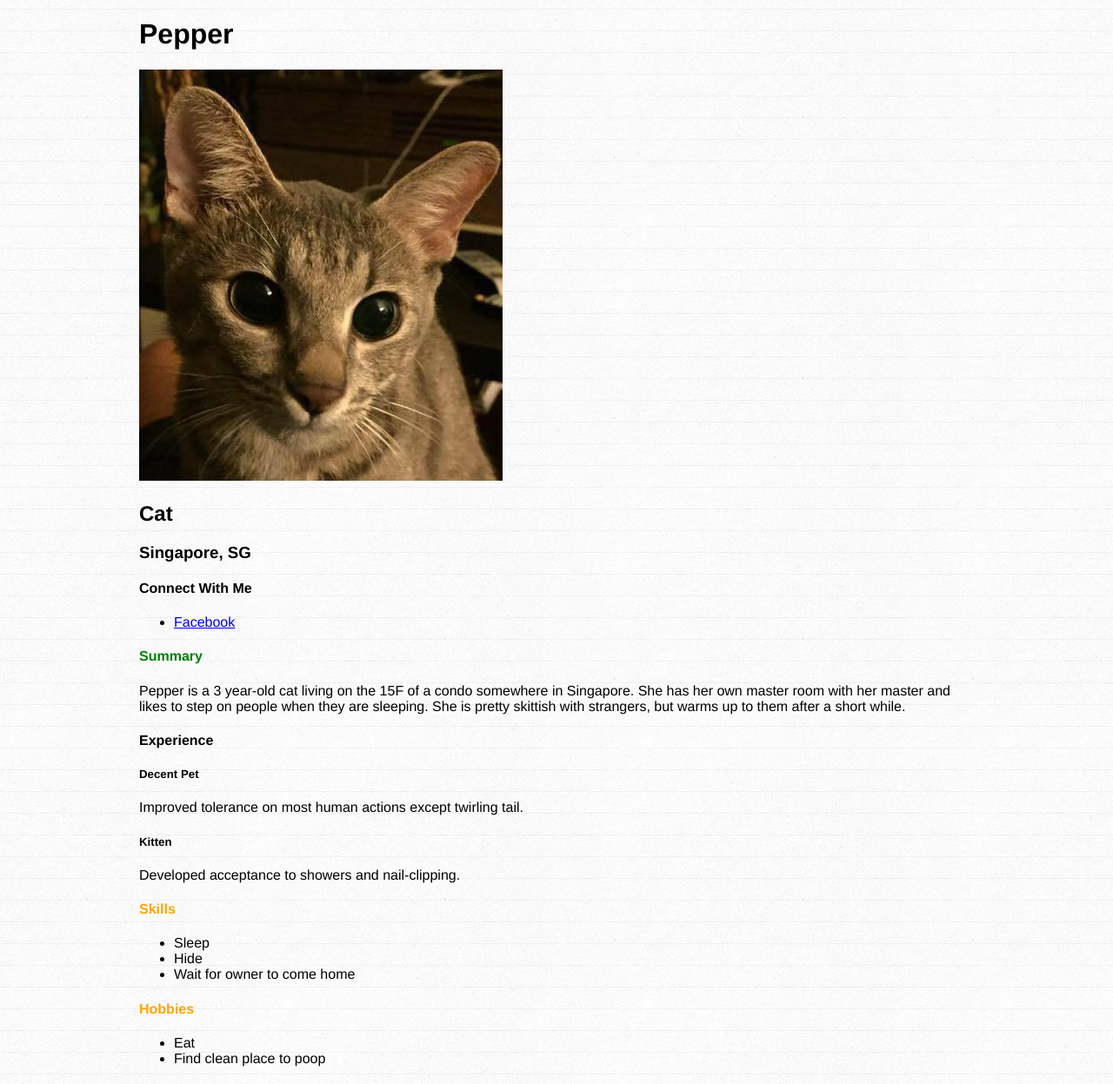
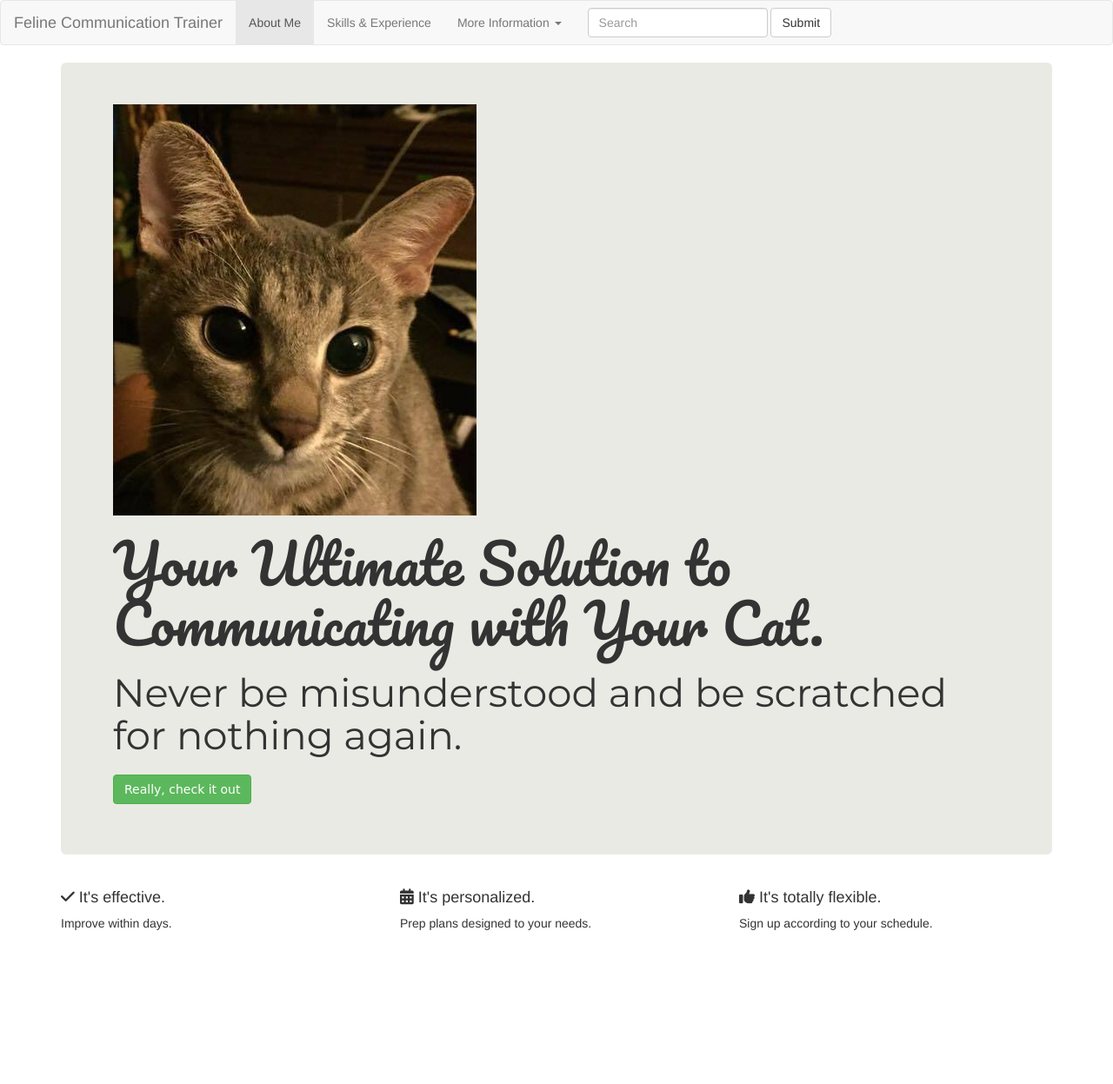
Before and after one commit to michlai/michlai.github.io, a plain HTML site: page index.html in a window 1280 px wide. Shown: the whole page at 87% size. After the commit the page ends 1082 px from the top, so only its background shows below. Drawn offline with nearby package versions, Linux system fonts and the light colour scheme.

Commit message:
Week 2 Homework

```diff
--- a/index.html
+++ b/index.html
@@ -1,56 +1,78 @@
 <!DOCTYPE html>
 <html>
 <head>
-  <title> Pepper, the Cat</title>
+  <title>Bootstrap Me</title>
   <meta charset="UTF-8">
-  <link rel="stylesheet" type="text/css" href="style.css">
-  <script src="http://ajax.googleapis.com/ajax/libs/jquery/2.1.4/jquery.min.js"></script>
+  <script src="https://ajax.googleapis.com/ajax/libs/jquery/1.11.3/jquery.min.js"></script>
+  <script src="https://maxcdn.bootstrapcdn.com/bootstrap/3.3.5/js/bootstrap.min.js"></script>
+  <link rel="stylesheet" href="https://maxcdn.bootstrapcdn.com/bootstrap/3.3.5/css/bootstrap.min.css">
+  <script src="http://use.fontawesome.com/f9001c39ac.js"></script>
+  <link href="https://fonts.googleapis.com/css?family=Pacifico" rel="stylesheet">
+  <link href="https://fonts.googleapis.com/css?family=Montserrat" rel="stylesheet">
+  <link rel="stylesheet" href="styles.css">
 </head>
+
+  <nav class="navbar navbar-default">
+    <div class="container-fluid">
+      <!-- Brand and toggle get grouped for better mobile display -->
+      <div class="navbar-header">
+        <button type="button" class="navbar-toggle collapsed" data-toggle="collapse" data-target="#bs-example-navbar-collapse-1" aria-expanded="false">
+          <span class="sr-only">Toggle navigation</span>
+          <span class="icon-bar"></span>
+          <span class="icon-bar"></span>
+          <span class="icon-bar"></span>
+        </button>
+        <a class="navbar-brand" href="#">Feline Communication Trainer</a>
+      </div>
+
+      <!-- Collect the nav links, forms, and other content for toggling -->
+      <div class="collapse navbar-collapse" id="bs-example-navbar-collapse-1">
+        <ul class="nav navbar-nav">
+          <li class="active"><a href="page2.html">About Me<span class="sr-only">(current)</span></a></li>
+          <li><a href="page3.html">Skills & Experience</a></li>
+          <li class="dropdown">
+            <a href="#" class="dropdown-toggle" data-toggle="dropdown" role="button" aria-haspopup="true" aria-expanded="false">More Information <span class="caret"></span></a>
+            <ul class="dropdown-menu">
+              <li><a href="#">Services & Pricing</a></li>
+              <li><a href="#">Results & Testimonials</a></li>
+              <li role="separator" class="divider"></li>
+              <li><a href="#">Contact Me</a></li>
+            </ul>
+          </li>
+        </ul>
+        <form class="navbar-form navbar-left">
+          <div class="form-group">
+            <input type="text" class="form-control" placeholder="Search">
+          </div>
+          <button type="submit" class="btn btn-default">Submit</button>
+        </form>
+        <ul class="nav navbar-nav navbar-right">
+      </div><!-- /.navbar-collapse -->
+    </div><!-- /.container-fluid -->
+  </nav>
 <body>
-  <div id="wrapper">
-    <h1>Pepper</h1>
-    <p>
-      <img src="Pepper.PNG">
-    </p>
-    <h2>Cat</h2>
-    <h3>Singapore, SG</h3>
-    <div>
-      <h4>Connect With Me</h4>
-      <ul>
-        <li><a href="https://www.facebook.com/michelleyihenglai/media_set?set=a.10206148058641919.1073741829.1277087180&type=3">Facebook</a></li>
-      </ul>
+  <div class="container">
+    <div class="jumbotron">
+      <p>
+        <img src="Pepper.PNG">
+      </p>
+      <h1>Your Ultimate Solution to Communicating with Your Cat.</h1>
+      <h2>Never be misunderstood and be scratched for nothing again.</h2>
+      <h3><a href="#" class="btn btn-success">Really, check it out</a></h3>
     </div>
-    <div>
-      <h4 id="summary">Summary</h4>
-      <p>
-        Pepper is a 3 year-old cat living on the 15F of a condo somewhere in Singapore. She has her own master room with her master and likes to step on people when they are sleeping. She is pretty skittish with strangers, but warms up to them after a short while.
-      </p>
-    </div>
-    <div>
-      <h4>Experience</h4>
-      <div>
-        <h5>Decent Pet</h5>
-        <p>Improved tolerance on most human actions except twirling tail.</p>
+    <div class="row">
+      <div class="col-sm-4">
+        <h4><i class="fa fa-check"></i> It's effective.</h4>
+        <p>Improve within days.</p>
       </div>
-      <div>
-        <h5>Kitten</h5>
-        <p>Developed acceptance to showers and nail-clipping.</p>
+      <div class="col-sm-4">
+        <h4><i class="fa fa-calendar"></i> It's personalized.</h4>
+        <p>Prep plans designed to your needs.</p>
       </div>
-    </div>
-    <div>
-      <h4 class="skills-and-hobbies">Skills</h4>
-      <ul>
-        <li>Sleep</li>
-        <li>Hide</li>
-        <li>Wait for owner to come home</li>
-      </ul>
-    </div>
-    <div>
-      <h4 class="skills-and-hobbies">Hobbies</h4>
-      <ul>
-        <li>Eat</li>
-        <li>Find clean place to poop</li>
-      </ul>
+      <div class="col-sm-4">
+        <h4><i class="fa fa-thumbs-up"></i> It's totally flexible.</h4>
+        <p>Sign up according to your schedule.</p>
+      </div>
     </div>
   </div>
 </body>
--- a/style.css
+++ /dev/null
@@ -1,19 +0,0 @@
-body {
-  font-family: 'helvetica neue', arial, sans-serif;
-  font-weight: 300;
-  background-image: url(linedpaper.png);
-  background-repeat: repeat;
-}
-#wrapper {
-  width: 960px;
-  margin: 20px auto 20px auto;
-}
-h1 {
-  color: black;
-}
-#summary {
-  color: green;
-}
-.skills-and-hobbies {
-  color: orange
-}
--- /dev/null
+++ b/styles.css
@@ -0,0 +1,26 @@
+.jumbotron {
+  background-color: #e9eae3
+}
+.jumbotron .h1, .jumbotron h1 {
+    font-size: 63px;
+    font-family: 'Pacifico', cursive;
+}
+.jumbotron .h2, .jumbotron h2 {
+    font-size: 45px;
+    font-family: 'Montserrat', cursive;
+}
+.jumbotron .h3, .jumbotron h3 {
+    font-size: 25px;
+    font-family: 'Lora', cursive;
+}
+.jumbotron .h4, .jumbotron h4 {
+    font-size: 25px;
+    font-family: 'Karla', cursive;
+}
+.jumbotron .h5, .jumbotron h5 {
+    font-size: 45px;
+    font-family: 'Pacifico', cursive;
+}
+.skills-and-experience {
+  color: green
+}
```
Also changed, not shown: css.html (added, +115 -0 lines), page2.html (added, +32 -0 lines), page3.html (added, +53 -0 lines), linedpaper.png (deleted), paws.jpg (deleted), walter.jpg (deleted), 2 other files.
